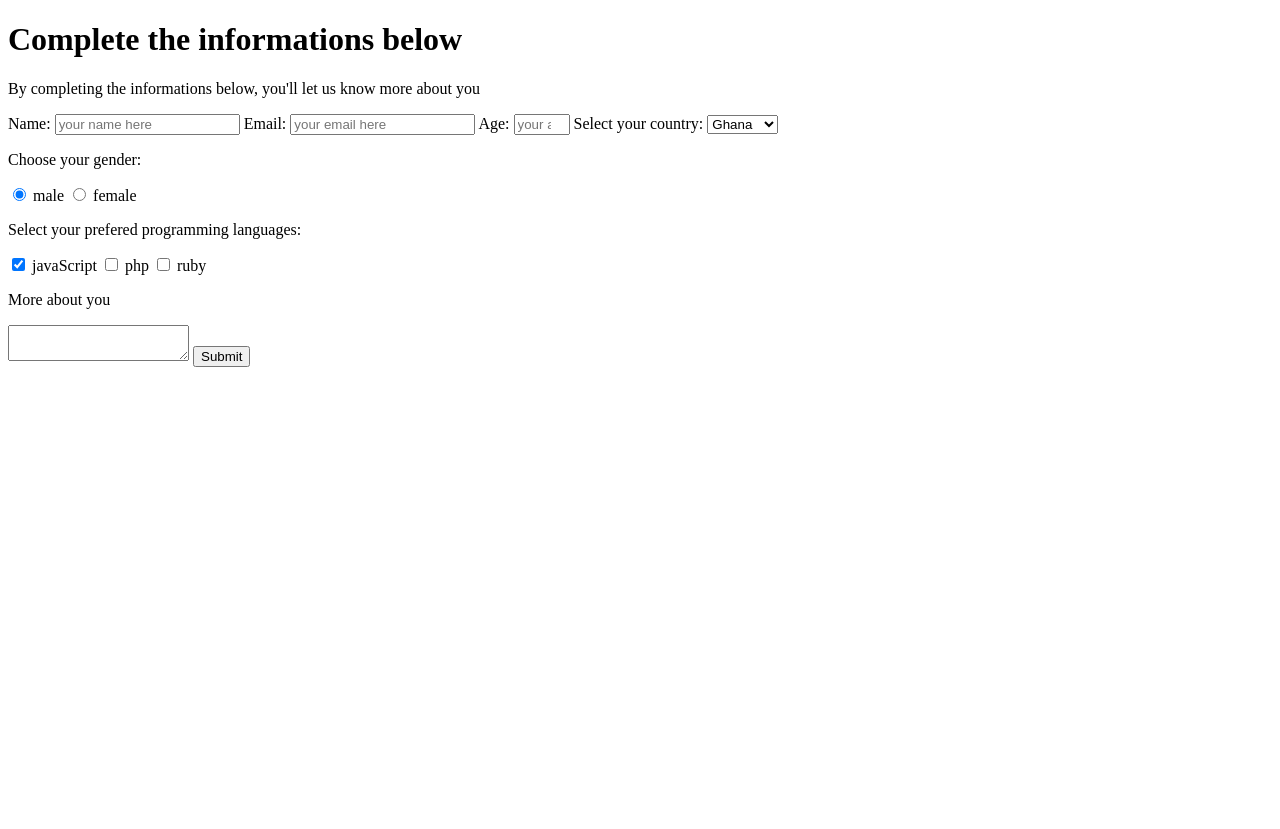
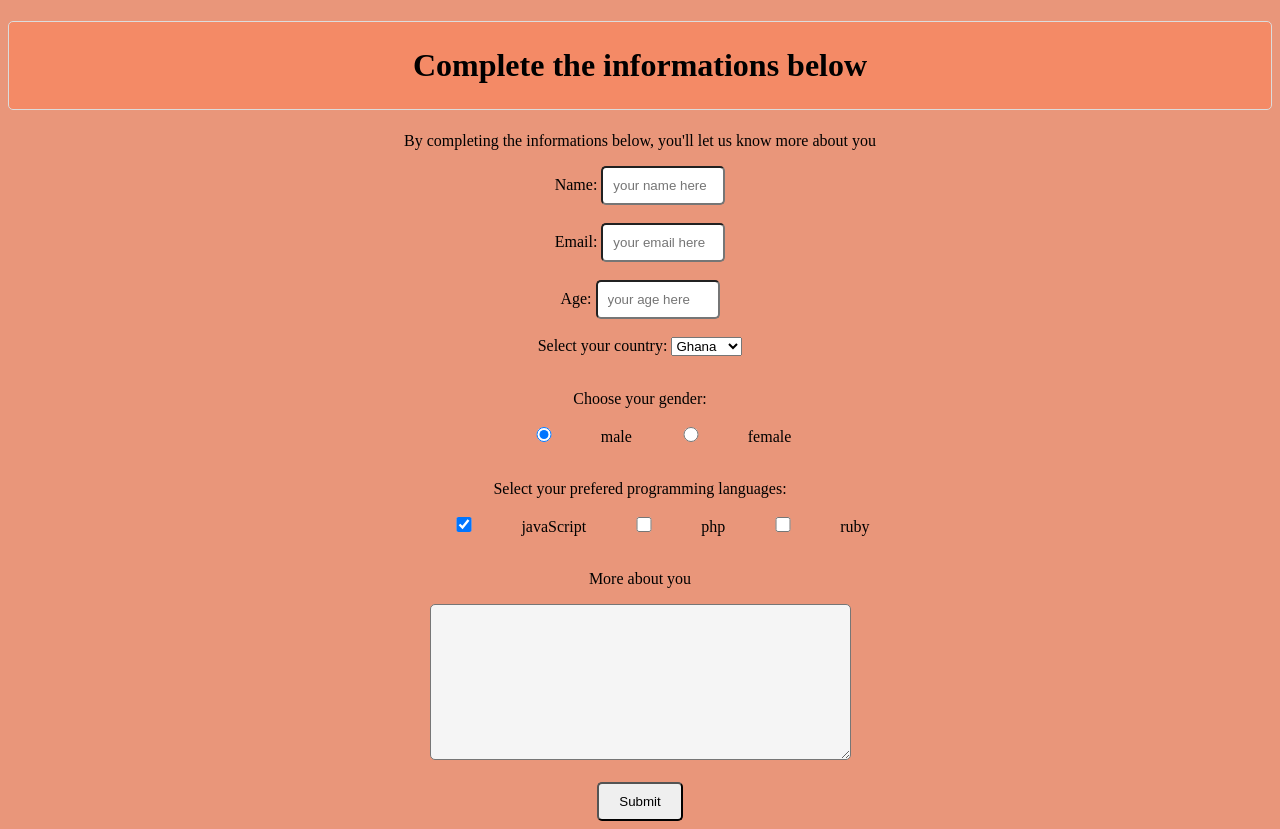
Before and after one commit to Chrissiku/projectChrisChahine, a plain HTML site: page index.html in a window 1280 px wide. Before the commit the page ends 800 px from the top, so only its background shows below. Drawn offline with Linux system fonts and the light colour scheme.

Commit message:
Add style and update README.md

```diff
--- a/css/style.css
+++ b/css/style.css
@@ -0,0 +1,32 @@
+body {
+  background-color: darksalmon;
+  text-align: center;
+}
+
+h1 {
+  border: 1px solid gainsboro;
+  padding: 25px;
+  border-radius: 5px;
+  background-color: rgba(255, 128, 82, 0.5);
+}
+
+input {
+  width: 100px;
+  height: 15px;
+  border-radius: 5px;
+  padding: 10px;
+}
+
+button {
+  padding: 10px 20px;
+  border-radius: 5px;
+}
+
+button:hover {
+  background-color: lightblue;
+}
+
+textarea {
+  background-color: whitesmoke;
+  border-radius: 5px;
+}
--- a/index.html
+++ b/index.html
@@ -20,7 +20,8 @@
         placeholder="your name here"
         required
       />
-
+      <br />
+      <br />
       <label for="email" id="email-label">Email:</label>
       <input
         type="email"
@@ -29,6 +30,8 @@
         placeholder="your email here"
         required
       />
+      <br />
+      <br />
 
       <label for="number" id="number-label">Age:</label>
       <input
@@ -40,6 +43,9 @@
         max="45"
         required
       />
+
+      <br />
+      <br />
       <label for="dropdown">Select your country:</label>
 
       <select name="dropdown" id="dropdown">
@@ -48,12 +54,15 @@
         <option value="Rwanda">Rwanda</option>
         <option value="Kenya">Kenya</option>
       </select>
+      <br />
+      <br />
       <p>Choose your gender:</p>
       <input type="radio" id="male" name="gender" value="male" checked />
       <label for="male">male</label>
       <input type="radio" id="female" name="gender" value="female" />
       <label for="female">female</label>
-
+      <br />
+      <br />
       <p>Select your prefered programming languages:</p>
       <input
         type="checkbox"
@@ -69,10 +78,12 @@
 
       <input type="checkbox" id="ruby" name="programming" value="ruby" />
       <label for="ruby">ruby</label>
-
+      <br />
+      <br />
       <p>More about you</p>
-      <textarea id=""></textarea>
-
+      <textarea cols="50" rows="10" id=""></textarea>
+      <br />
+      <br />
       <button id="submit">Submit</button>
     </form>
 
```
Also changed, not shown: 1 other file.
